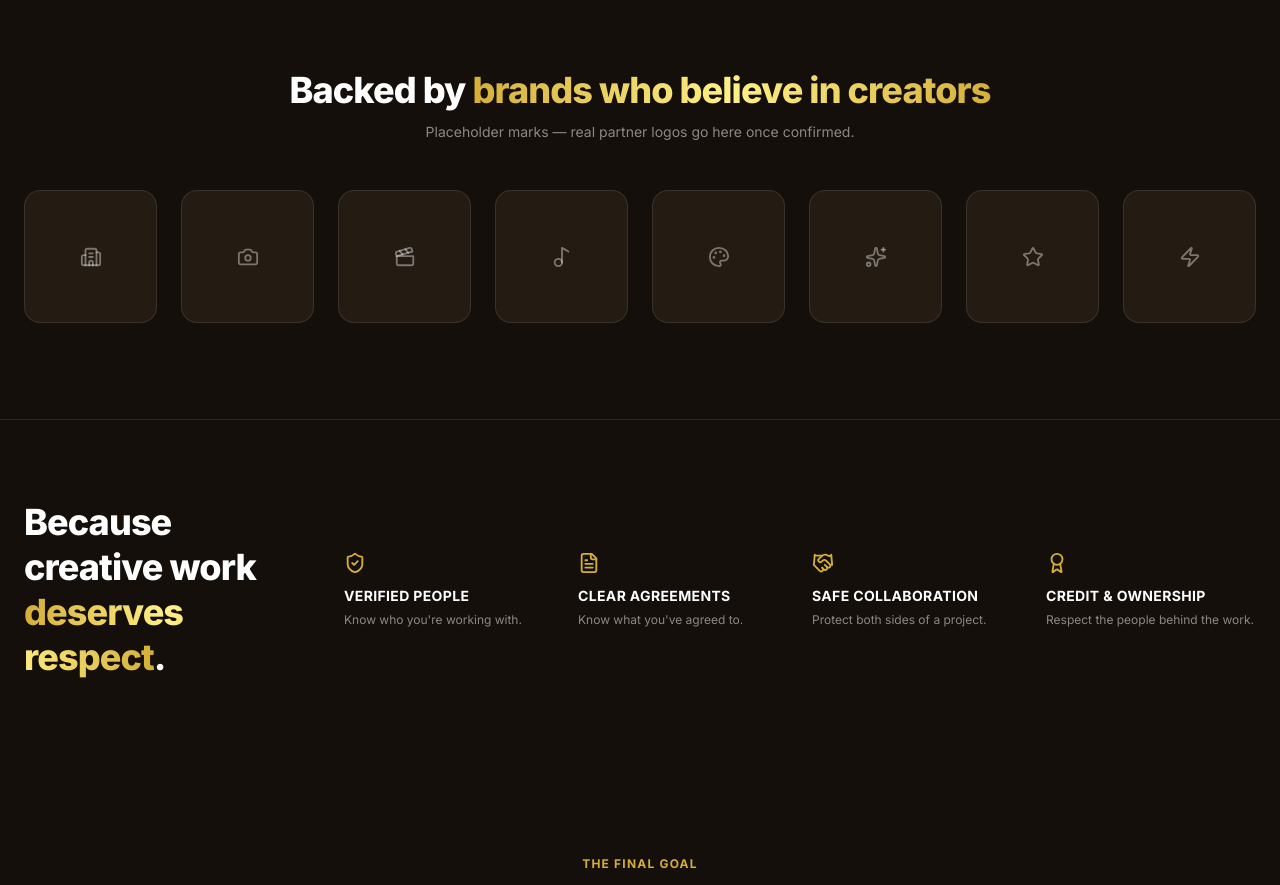
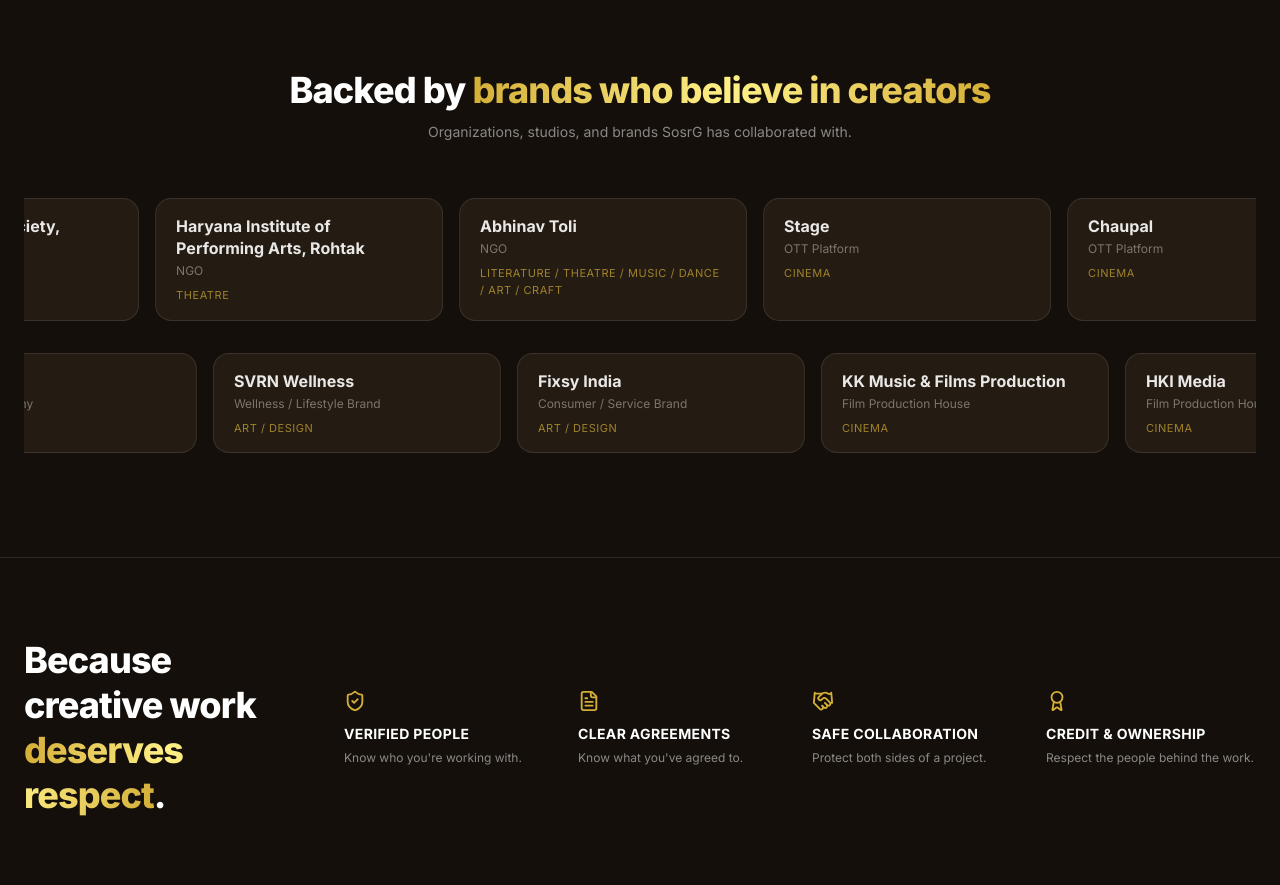
Before and after one commit to Prabuddha747/Sosrgwebsite, a React (Vite) app: page / in a window 1280 px wide. Shown: the part 7100-7985 px from the top of the page. Built offline with nearby package versions, Linux system fonts and the light colour scheme; no server answers.

Commit message:
Replace placeholder brand icons with real collaboration list; update Visions & Insights background
BrandDeals now shows the actual organizations, studios, and brands
SosrG has worked with (names + type + industry), scrolling in two
marquee rows, instead of generic lucide icon placeholders.

```diff
--- a/src/components/home/BrandDeals.tsx
+++ b/src/components/home/BrandDeals.tsx
@@ -1,42 +1,75 @@
-import { motion } from 'motion/react';
-import { Building2, Camera, Clapperboard, Music2, Palette, Sparkles, Star, Zap } from 'lucide-react';
+import { Marquee } from '../ui/marquee';
 
-// Placeholder marks only — no real company names or logos, since none have
-// been provided yet. Swap MARKS for real partner logos (image or wordmark)
-// the moment they're available; don't let this row imply a real
-// partnership in the meantime.
-const MARKS = [Building2, Camera, Clapperboard, Music2, Palette, Sparkles, Star, Zap];
+// Real collaborations, supplied directly by the SosrG team — no fabricated
+// or placeholder names. Split into two rows for the marquee; order within
+// each row doesn't matter since it just scrolls.
+const COLLABORATIONS = [
+  { name: 'Vande Krsna Foundation', type: 'Educational Course', industry: 'Literature' },
+  { name: 'Redesign Your Destiny', type: 'Book', industry: 'Literature' },
+  { name: 'Saptak Cultural Society, Rohtak', type: 'NGO', industry: 'Theatre' },
+  { name: 'Haryana Institute of Performing Arts, Rohtak', type: 'NGO', industry: 'Theatre' },
+  { name: 'Abhinav Toli', type: 'NGO', industry: 'Literature / Theatre / Music / Dance / Art / Craft' },
+  { name: 'Stage', type: 'OTT Platform', industry: 'Cinema' },
+  { name: 'Chaupal', type: 'OTT Platform', industry: 'Cinema' },
+  { name: 'Infinity Creators', type: 'Film Production House', industry: 'Cinema' },
+  { name: 'Anna Film Factory', type: 'Film Production House', industry: 'Cinema' },
+  { name: 'Geetu Pari Films', type: 'Film Production House', industry: 'Cinema' },
+  { name: 'RD Films', type: 'Film Production House', industry: 'Cinema' },
+  { name: 'PWOI Films', type: 'Film Production House', industry: 'Cinema' },
+  { name: 'Chirag Bhasin Productions', type: 'Film Production House', industry: 'Cinema' },
+  { name: 'Akshunya Motion Picture', type: 'Film Production House', industry: 'Cinema' },
+  { name: 'Chanajor', type: 'Film Production House', industry: 'Cinema' },
+  { name: 'KK Music & Films Production', type: 'Film Production House', industry: 'Cinema' },
+  { name: 'HKI Media', type: 'Film Production House', industry: 'Cinema' },
+  { name: 'Parikrama Pictures Production', type: 'Film Production House', industry: 'Cinema' },
+  { name: 'Zee Music', type: 'Music Channel', industry: 'Music' },
+  { name: 'Tanishka Dance Academy', type: 'Performing Studio', industry: 'Dance' },
+  { name: 'Pantene', type: 'Beauty & Haircare Brand', industry: 'Art / Design' },
+  { name: 'John & Jacob', type: 'Fashion / Lifestyle Brand', industry: 'Art / Design' },
+  { name: 'Lenskart', type: 'Eyewear / Fashion-Tech Brand', industry: 'Art / Design' },
+  { name: 'Real Juice', type: 'FMCG / Beverage Brand', industry: 'Art / Design' },
+  { name: 'Dabur', type: 'FMCG / Consumer Wellness Brand', industry: 'Art / Design' },
+  { name: 'Kelvin Oakmont Services', type: 'Event Brand', industry: 'Art / Design' },
+  { name: 'NeoLife', type: 'Medicated Product Company', industry: 'Art / Design' },
+  { name: 'Krutik', type: 'Painting Company', industry: 'Art / Design' },
+  { name: 'SVRN Wellness', type: 'Wellness / Lifestyle Brand', industry: 'Art / Design' },
+  { name: 'Fixsy India', type: 'Consumer / Service Brand', industry: 'Art / Design' },
+];
+
+const MID = Math.ceil(COLLABORATIONS.length / 2);
+const ROW_1 = COLLABORATIONS.slice(0, MID);
+const ROW_2 = COLLABORATIONS.slice(MID);
+
+const CollabCard = ({ name, type, industry }: { name: string; type: string; industry: string }) => (
+  <div className="w-64 sm:w-72 shrink-0 rounded-2xl border border-white/10 bg-cinematic-gray px-5 py-4">
+    <p className="font-bold text-white/90 leading-snug">{name}</p>
+    <p className="text-white/40 text-xs mt-1">{type}</p>
+    <p className="text-gold/70 text-[11px] mt-2 uppercase tracking-wider">{industry}</p>
+  </div>
+);
 
 export const BrandDeals = () => (
   <section className="py-16 sm:py-24 px-6 max-w-[1600px] mx-auto border-t border-white/10">
-    <motion.div
-      initial={{ opacity: 0, y: 20 }}
-      whileInView={{ opacity: 1, y: 0 }}
-      viewport={{ once: true, margin: '-100px' }}
-      transition={{ duration: 0.7 }}
-      className="text-center mb-12"
-    >
+    <div className="text-center mb-12">
       <h2 className="text-3xl md:text-4xl font-extrabold tracking-tight">
         Backed by <span className="gold-text">brands who believe in creators</span>
       </h2>
       <p className="text-white/50 text-sm mt-3 max-w-xl mx-auto">
-        Placeholder marks — real partner logos go here once confirmed.
+        Organizations, studios, and brands SosrG has collaborated with.
       </p>
-    </motion.div>
+    </div>
 
-    <div className="grid grid-cols-4 sm:grid-cols-8 gap-4 sm:gap-6">
-      {MARKS.map((Icon, i) => (
-        <motion.div
-          key={i}
-          initial={{ opacity: 0, y: 16 }}
-          whileInView={{ opacity: 1, y: 0 }}
-          viewport={{ once: true, margin: '-60px' }}
-          transition={{ duration: 0.5, delay: i * 0.05 }}
-          className="aspect-square rounded-2xl border border-white/10 bg-cinematic-gray flex items-center justify-center"
-        >
-          <Icon size={22} className="text-white/40" />
-        </motion.div>
-      ))}
+    <div className="space-y-4">
+      <Marquee pauseOnHover>
+        {ROW_1.map((c) => (
+          <CollabCard key={c.name} {...c} />
+        ))}
+      </Marquee>
+      <Marquee pauseOnHover reverse>
+        {ROW_2.map((c) => (
+          <CollabCard key={c.name} {...c} />
+        ))}
+      </Marquee>
     </div>
   </section>
 );
```
Also changed, not shown: 1 other file (tests, documents, lock files or other folders).
